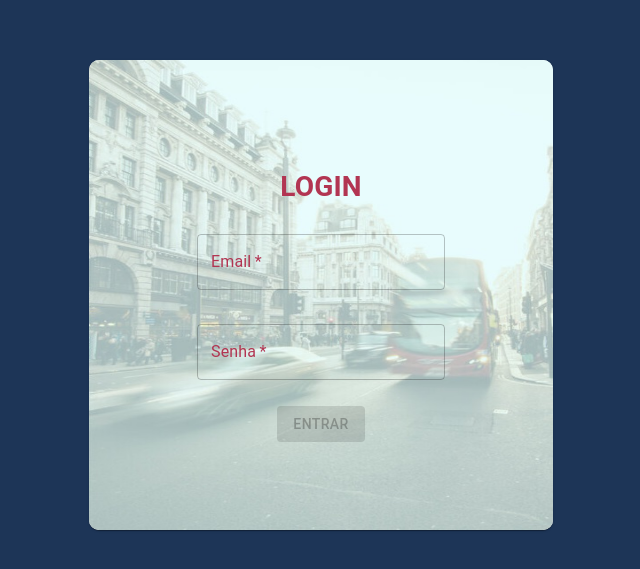
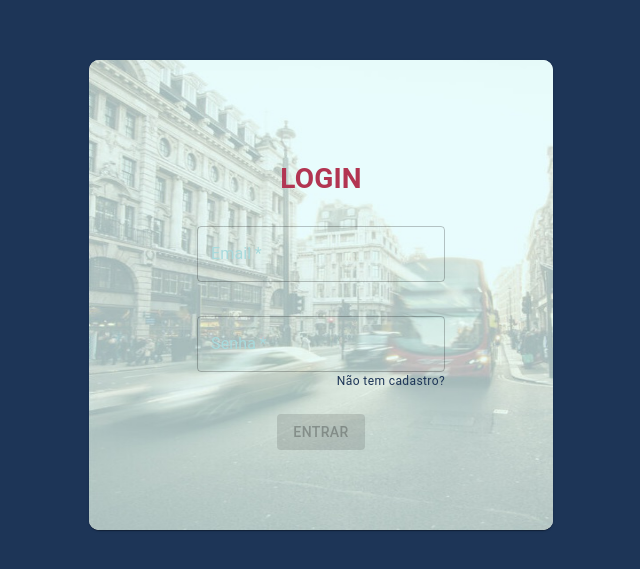
Before and after one commit to aninhantunes/React, a React (Create React App) app: page /ecommerce/login in a window 1280 px wide. Shown: the part 105-674 px from the top of the page, without its empty margins (319-959 px from the left). Built offline with nearby package versions, Linux system fonts and the light colour scheme.

Commit message:
foto de perfil e link de cadastro

```diff
--- a/src/routers/public/login/redux/loginReducer.js
+++ b/src/routers/public/login/redux/loginReducer.js
@@ -4,6 +4,7 @@ const INITIAL_STATE = {
     email : '',
     birthDate: '',
     fullName: '',
+    userPhoto: '',
     authentication: false,
 };
 
@@ -11,14 +12,14 @@ export default (state = INITIAL_STATE, action) => {
     switch(action.type){
         case SAVE_DATA_LOGIN:
             const data = action.payload;
-            console.log('trace 2', data);
             return{
                 ...state,
                 email: data.email,
                 birthDate: data.birthDate,
                 fullName: data.fullName,
+                userPhoto: data.userPhoto,
+                authentication: !!data.email,
 
-                authentication: !!data.email,
             };
         case USER_LOG_OFF:
             return{
--- a/src/routers/public/login/views/index.jsx
+++ b/src/routers/public/login/views/index.jsx
@@ -1,5 +1,6 @@
 import React, { useState, useEffect } from 'react';
-import { Grid, Paper, Button } from '@material-ui/core';
+import { Grid, Paper, Button} from '@material-ui/core';
+import { useHistory } from 'react-router-dom';
 import { makeStyles } from '@material-ui/core/styles';
 import { loginOperation } from '../redux';
 import TextField from '../../../../shared/components/textfield';
@@ -15,6 +16,8 @@ const Login = (props) => {
   const [validEmail, setValidEmail] = useState(false);
   const [validPassword, setValidPassword] = useState(false);
   const [toRedirect, setToRedirect] = useState(false);
+
+  const history = useHistory();
 
   useEffect(() => {
     setValidEmail(!!email && validationEmail(email));
@@ -55,6 +58,7 @@ const Login = (props) => {
             error={!validPassword}
             type='password'
             required
+            linkOption = {{onClick : () => {history.push('/registro')}, text: 'Não tem cadastro?'}}
             onChange={(event) => {
               setPassword(event.target.value);
             }}
@@ -65,6 +69,7 @@ const Login = (props) => {
             color='primary'
             disabled={!validEmail || !validPassword}
             onClick={onClick}
+            className = {classes.button}
           >
             Entrar
           </Button>
@@ -116,6 +121,10 @@ const useStyles = makeStyles((theme) => ({
     textTransform: 'uppercase',
     zIndex: 1,
   },
+
+  button:{
+    marginTop: theme.spacing(2),
+  }
 }));
 
 const mapStateToProps = (state) => {
--- a/src/shared/components/appBar/index.jsx
+++ b/src/shared/components/appBar/index.jsx
@@ -9,7 +9,6 @@ import MenuItem from '@material-ui/core/MenuItem';
 import Menu from '@material-ui/core/Menu';
 import MenuIcon from '@material-ui/icons/Menu';
 import SearchIcon from '@material-ui/icons/Search';
-import AccountCircle from '@material-ui/icons/AccountCircle';
 import MailIcon from '@material-ui/icons/Mail';
 import NotificationsIcon from '@material-ui/icons/Notifications';
 import MoreIcon from '@material-ui/icons/MoreVert';
@@ -18,6 +17,8 @@ import { Redirect } from 'react-router-dom';
 import React, { useState} from 'react';
 import { connect } from 'react-redux';
 import ModalPersonalData from '../modalPersonalData';
+import Avatar from '@material-ui/core/Avatar';
+import {deepPurple } from '@material-ui/core/colors';
 
 
 const useStyles = makeStyles((theme) => ({
@@ -82,6 +83,12 @@ const useStyles = makeStyles((theme) => ({
       display: 'none',
     },
   },
+
+  purple: {
+    color: theme.palette.getContrastText(deepPurple[500]),
+    backgroundColor: deepPurple[500],
+  },
+
 }));
 
 export function AppBarComponent({userLogOff, dataLogin}) {
@@ -90,7 +97,6 @@ export function AppBarComponent({userLogOff, dataLogin}) {
   const [anchorEl, setAnchorEl] = React.useState(null);
   const [mobileMoreAnchorEl, setMobileMoreAnchorEl] = React.useState(null);
   const [modalIsOpen, setModalIsOpen] = useState(false);
-  console.log('trace', dataLogin);
 
 
   const isMenuOpen = Boolean(anchorEl);
@@ -123,6 +129,13 @@ export function AppBarComponent({userLogOff, dataLogin}) {
     handleMenuClose();
   };
 
+  let initialsName = '';
+
+  if(dataLogin.name){
+    const initialsNameArray = dataLogin.name.split(' ');
+    console.log("trace name", initialsNameArray);
+    initialsName = [initialsNameArray[0][0], initialsNameArray[1][0]].join('').toUpperCase();
+  }
 
 
   const menuId = 'primary-search-account-menu';
@@ -176,7 +189,11 @@ export function AppBarComponent({userLogOff, dataLogin}) {
           aria-haspopup="true"
           color="inherit"
         >
-          <AccountCircle />
+         {dataLogin.userPhoto ?
+          (<Avatar alt="Remy Sharp" src={dataLogin.userPhoto}/>)
+          :
+         (<Avatar className={classes.purple}>{initialsName}</Avatar>)
+         }
         </IconButton>
         <p>Profile</p>
       </MenuItem>
@@ -238,7 +255,11 @@ export function AppBarComponent({userLogOff, dataLogin}) {
               onClick={handleProfileMenuOpen}
               color="inherit"
             >
-              <AccountCircle />
+              {dataLogin.userPhoto ?
+              (<Avatar alt="Remy Sharp" src={dataLogin.userPhoto} />)
+              :
+              (<Avatar className={classes.purple}>{initialsName}</Avatar>)
+              }
             </IconButton>
           </div>
           <div className={classes.sectionMobile}>
@@ -266,11 +287,13 @@ const mapDispatchToProps = {
 };
 
 const mapStateToProps = (state) => {
+  console.log("trace userphoto", state.login);
   return {
     dataLogin: {
       name: state.login.fullName,
       birth: state.login.birthDate,
-      email: state.login.email
+      email: state.login.email,
+      userPhoto: state.login.userPhoto,
     },
   };
 };
--- a/src/shared/components/modalPersonalData/index.jsx
+++ b/src/shared/components/modalPersonalData/index.jsx
@@ -22,6 +22,7 @@ const styles = (theme) => ({
     top: theme.spacing(1),
     color: theme.palette.grey[500],
   },
+
 });
 
 const DialogTitle = withStyles(styles)((props) => {
@@ -74,8 +75,8 @@ function ModalPersonalDataComponent({modalIsOpen, closeModal, initialData}) {
           Meus Dados
         </DialogTitle>
         <DialogContent dividers>
-            <Grid content spacing = {2}>
-                <Grid item xs = {4}>
+            <Grid container spacing = {4}>
+                <Grid item xs = {6}>
                     <TextField
                         id='name'
                         key='name'
@@ -88,15 +89,15 @@ function ModalPersonalDataComponent({modalIsOpen, closeModal, initialData}) {
                         value={name}
                     />
                 </Grid>
-                <Grid item xs = {4}>
+                <Grid item xs = {6}>
                     <Grid item className={classes.dateInput}>
                         <DatePicker id='Birth' label='Data de Nascimento' value={birth} onChange={setBirth} />
                     </Grid>
                 </Grid>
             </Grid>
 
-            <Grid content spacing = {2}>
-                <Grid item xs = {4}>
+            <Grid container spacing = {4}>
+                <Grid item xs = {6}>
                     <TextField
                         id='email'
                         key='email'
@@ -110,7 +111,7 @@ function ModalPersonalDataComponent({modalIsOpen, closeModal, initialData}) {
                         value={email}
                     />
                 </Grid>
-                <Grid item xs = {4}>
+                <Grid item xs = {6}>
                     <TextField
                         id='password'
                         key='password'
@@ -127,7 +128,7 @@ function ModalPersonalDataComponent({modalIsOpen, closeModal, initialData}) {
             </Grid>
         </DialogContent>
         <DialogActions>
-          <Button autoFocus onClick={closeModal} color="primary">
+          <Button autoFocus onClick={closeModal} color="primary" variant = 'contained' className={classes.botao}>
             Salvar alterações
           </Button>
         </DialogActions>
@@ -140,6 +141,7 @@ const useStyles = makeStyles((theme) => ({
     dateInput: {
       height: '90px',
     },
+
   }));
 
 
--- a/src/shared/components/textfield/index.jsx
+++ b/src/shared/components/textfield/index.jsx
@@ -1,6 +1,7 @@
 import React, { useState } from 'react';
 import { Grid, TextField, Typography } from '@material-ui/core';
 import { makeStyles } from '@material-ui/core/styles';
+import { Link } from 'react-router-dom';
 
 const TextFieldComponent = ({
   id,
@@ -12,6 +13,7 @@ const TextFieldComponent = ({
   required,
   onChange,
   value,
+  linkOption,
 }) => {
   const classes = useStyles();
   const [focus, Setfocus] = useState(false);
@@ -31,9 +33,15 @@ const TextFieldComponent = ({
           Setfocus(true);
         }}
       />
-      <Typography variant='caption' color='error'>
-        {errorBehavior && (helperText || 'Campo obrigatório.')}
-      </Typography>
+      {linkOption ?
+        (<Typography variant='caption' align = 'right' className = {classes.link} onClick = {linkOption.onClick}>
+          {linkOption.text}
+        </Typography>)
+      :
+        (<Typography variant='caption' color='error'>
+          {errorBehavior && (helperText || 'Campo obrigatório.')}
+        </Typography>)
+      }
     </Grid>
   );
 };
@@ -44,7 +52,17 @@ const useStyles = makeStyles((tema) => ({
     display: 'flex',
     flexDirection: 'column',
     width: '100%',
+    zIndex : 1,
   },
+
+  link: {
+    cursor: 'pointer',
+    '&:hover':{
+      textDecoration: 'underline',
+    }
+  },
+
+
 }));
 
 export default TextFieldComponent;
--- a/src/theme.js
+++ b/src/theme.js
@@ -1,5 +1,5 @@
 export const PRIMARY_COLOR = '#1D3557';
-export const SECONDARY_COLOR = '#B23552';
+export const SECONDARY_COLOR = '#a8dadc';
 
 export const SPACING = 8;
 
```
